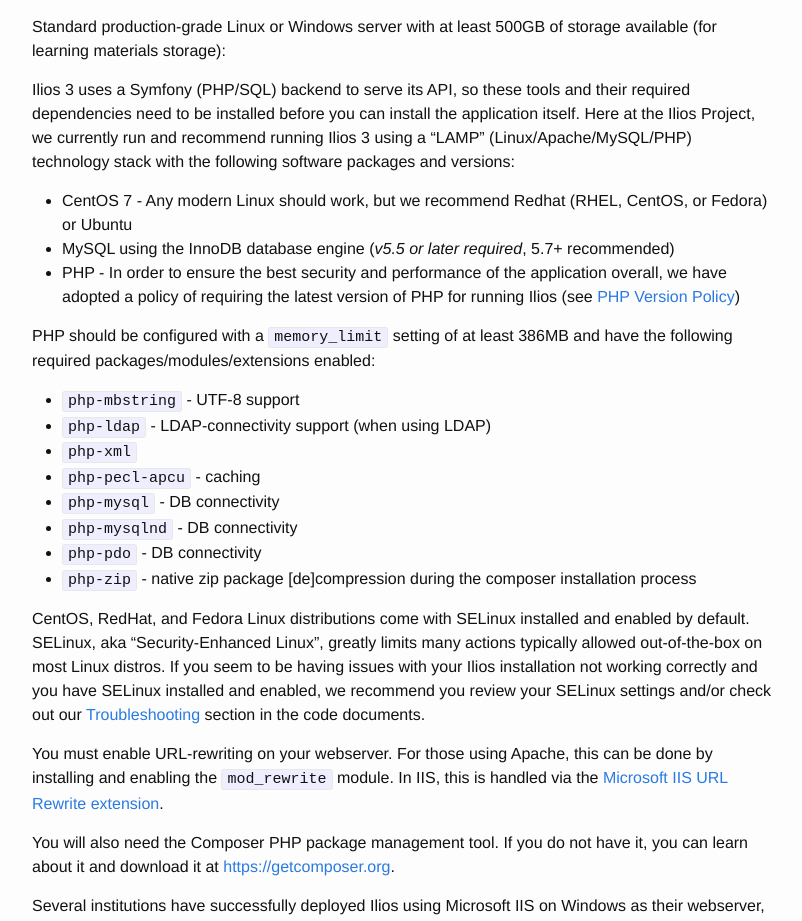
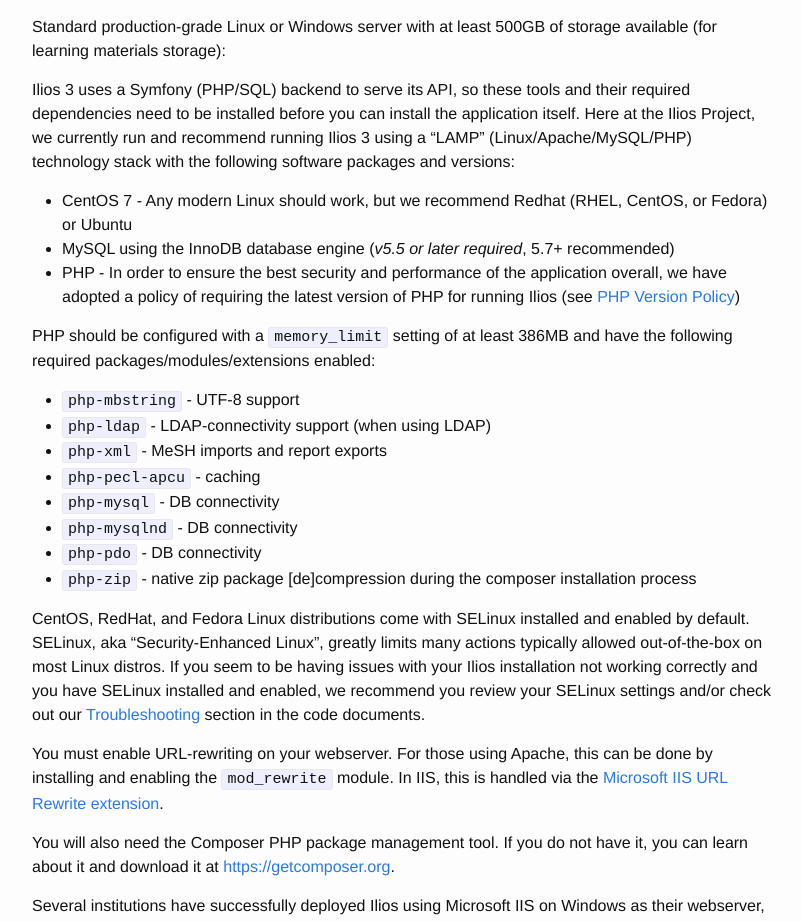
Before and after one commit to ilios/iliosproject.org, a Jekyll site: the page built from technology.md, in a window 1280 px wide, cut to the strip 430-1351 px from the top of the page. Shown: the whole strip, without its empty margins (238-1040 px from the left). Built offline with Jekyll 4.4.1, drawn with Linux system fonts in a browser that asks for light colours.

Commit message:
added reasoning for needing php-xml extension

```diff
--- a/technology.md
+++ b/technology.md
@@ -28,7 +28,7 @@
 
 - `php-mbstring` - UTF-8 support
 - `php-ldap` - LDAP-connectivity support (when using LDAP)
-- `php-xml`
+- `php-xml` - MeSH imports and report exports
 - `php-pecl-apcu` - caching
 - `php-mysql` - DB connectivity
 - `php-mysqlnd` - DB connectivity
```
